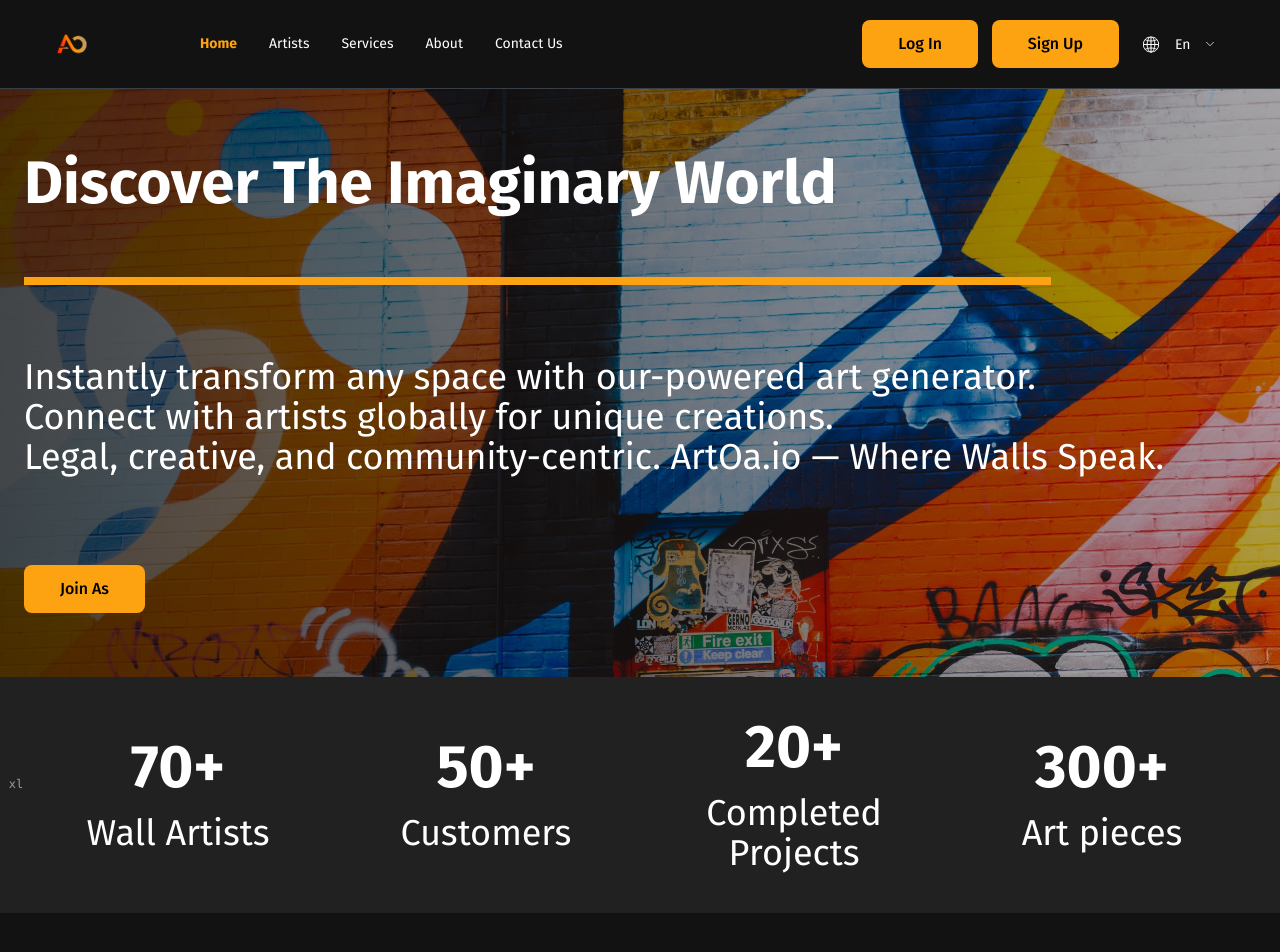
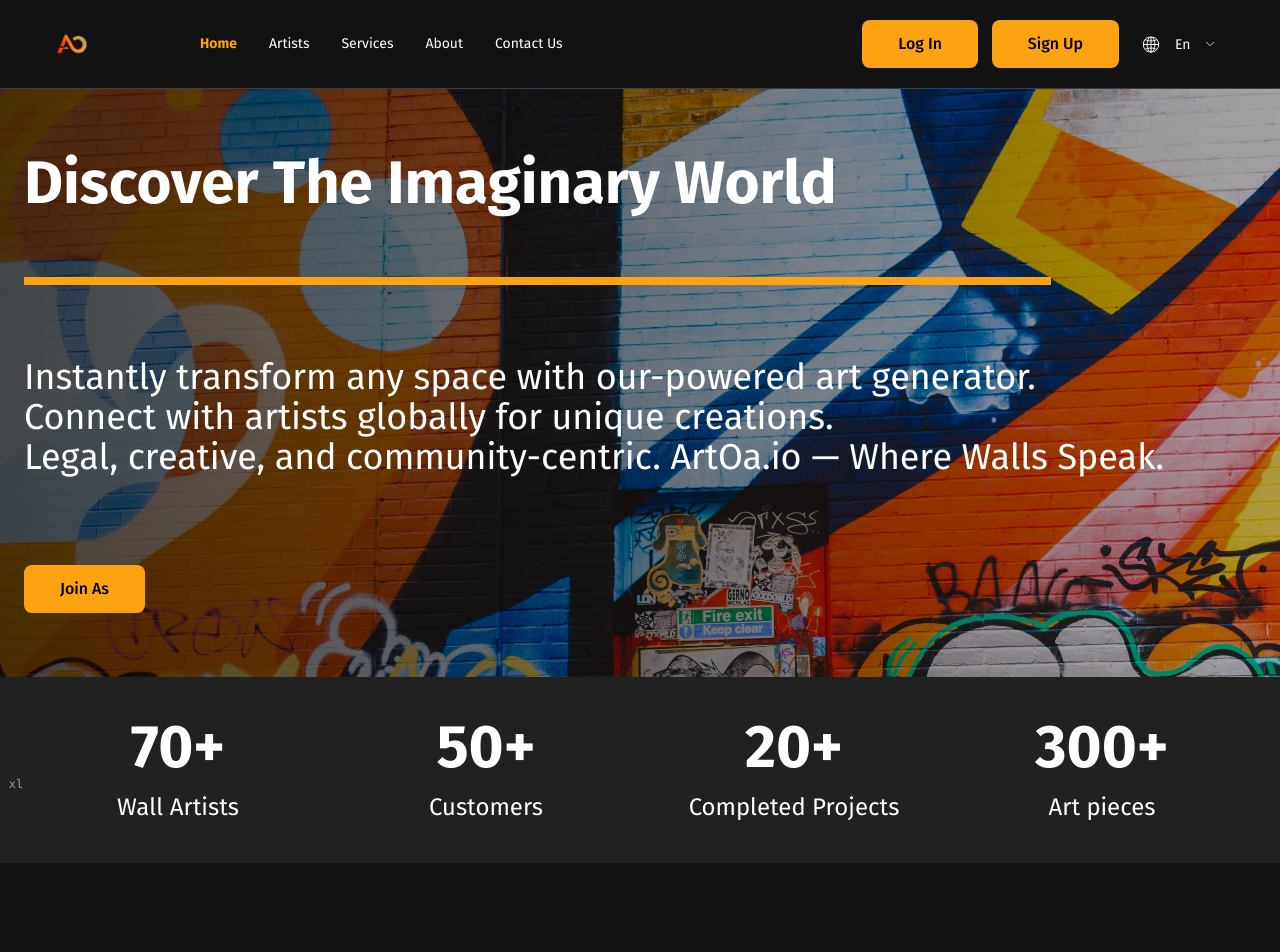
Before and after one commit to chubinaaa/artoa-FE, a Next.js app: page / in a window 1280 px wide. Shown: the top 952 px of the page. Built offline with nearby package versions, Linux system fonts and the light colour scheme.

Commit message:
adjusts margin

```diff
--- a/src/components/homepage/hero-section.tsx
+++ b/src/components/homepage/hero-section.tsx
@@ -27,10 +27,12 @@ export function HeroSection() {
         <div className="container mx-auto grid grid-cols-2 place-items-center gap-5 sm:grid-cols-4 sm:gap-0">
           {highligts.map((highlight) => (
             <div key={highlight.title} className="text-center">
-              <p className="mb-4 text-3xl font-bold md:text-6xl">
+              <p className="mb-1 text-3xl font-bold md:text-5xl xl:mb-3.5 xl:text-6xl">
                 {highlight.title}
               </p>
-              <p className="text-lg md:text-4xl">{highlight.description}</p>
+              <p className="text-lg md:text-2xl xl:text-2xl">
+                {highlight.description}
+              </p>
             </div>
           ))}
         </div>
```
